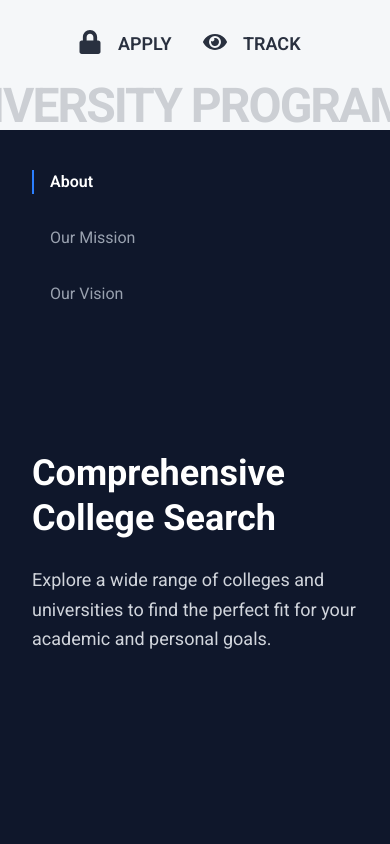
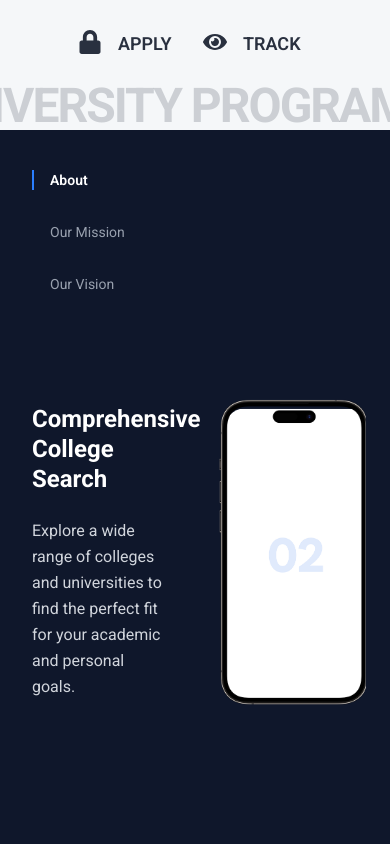
Before and after one commit to aliashraf2781/Beyond-Apps, a Next.js app: page / in a window 390 px wide. Shown: the part 980-1824 px from the top of the page. Built offline with nearby package versions, Linux system fonts and the light colour scheme.

Commit message:
fix: fix about section responsive

```diff
--- a/src/components/features/about-section/About.tsx
+++ b/src/components/features/about-section/About.tsx
@@ -4,6 +4,7 @@ import { useGSAP } from "@gsap/react";
 import Section from "./Section";
 import { ScrollTrigger } from "gsap/all";
 import gsap from "gsap";
+import HeroMockup from "../hero-section/HeroMockup";
 
 const sections = [
   {
@@ -80,6 +81,8 @@ export default function About() {
   return (
     <div ref={containerRef} className="relative h-screen bg-slate-900 z-0 about">
       <NavigationBar activeIndex={activeIndex} onNavigate={handleNavigate} />
+      <div className="h-full place-content-center grid grid-cols-2">
+        <div className="relative h-full ">
           {sections.map((section, index) => (
             <Section
               key={section.id}
@@ -88,5 +91,10 @@ export default function About() {
             />
           ))}
         </div>
+        <div className="scale-75 md:scale-100">
+          <HeroMockup />
+        </div>
+      </div>
+    </div>
   );
 }
--- a/src/components/features/about-section/NavigationBar.tsx
+++ b/src/components/features/about-section/NavigationBar.tsx
@@ -32,12 +32,12 @@ export default function NavigationBar({
   onNavigate,
 }: NavigationBarProps) {
   return (
-    <nav className="absolute top-10 md:top-40 left-8 z-50 flex flex-col gap-8">
+    <nav className="absolute top-10 left-8 z-50 flex flex-col gap-8">
       {sections.map((section, index) => (
         <button
           key={section.id}
           onClick={() => onNavigate(index)}
-          className={`ps-4 border-s-2 text-base md:text-2xl transition-all duration-300 text-left ${
+          className={`ps-4 border-s-2 text-sm md:text-md transition-all duration-300 text-left ${
             activeIndex === index
               ? "text-white font-semibold border-blue-500"
               : "text-gray-400 hover:text-white border-transparent"
--- a/src/components/features/about-section/Section.tsx
+++ b/src/components/features/about-section/Section.tsx
@@ -47,10 +47,10 @@ export default function Section({ section, isActive }: SectionProps) {
         ref={contentRef}
         className="container mx-auto px-8 max-w-4xl space-y-6"
       >
-        <h2 className="text-4xl md:text-5xl lg:text-6xl font-bold leading-tight text-white">
+        <h2 className="text-2xl md:text-5xl lg:text-6xl font-bold leading-tight text-white">
           {section.header}
         </h2>
-        <p className="text-gray-300 text-lg max-w-2xl leading-relaxed">
+        <p className="text-gray-300 md:text-lg max-w-2xl leading-relaxed">
           {section.description}
         </p>
       </div>
```
Lines whose indentation alone changed are shown as unchanged.
